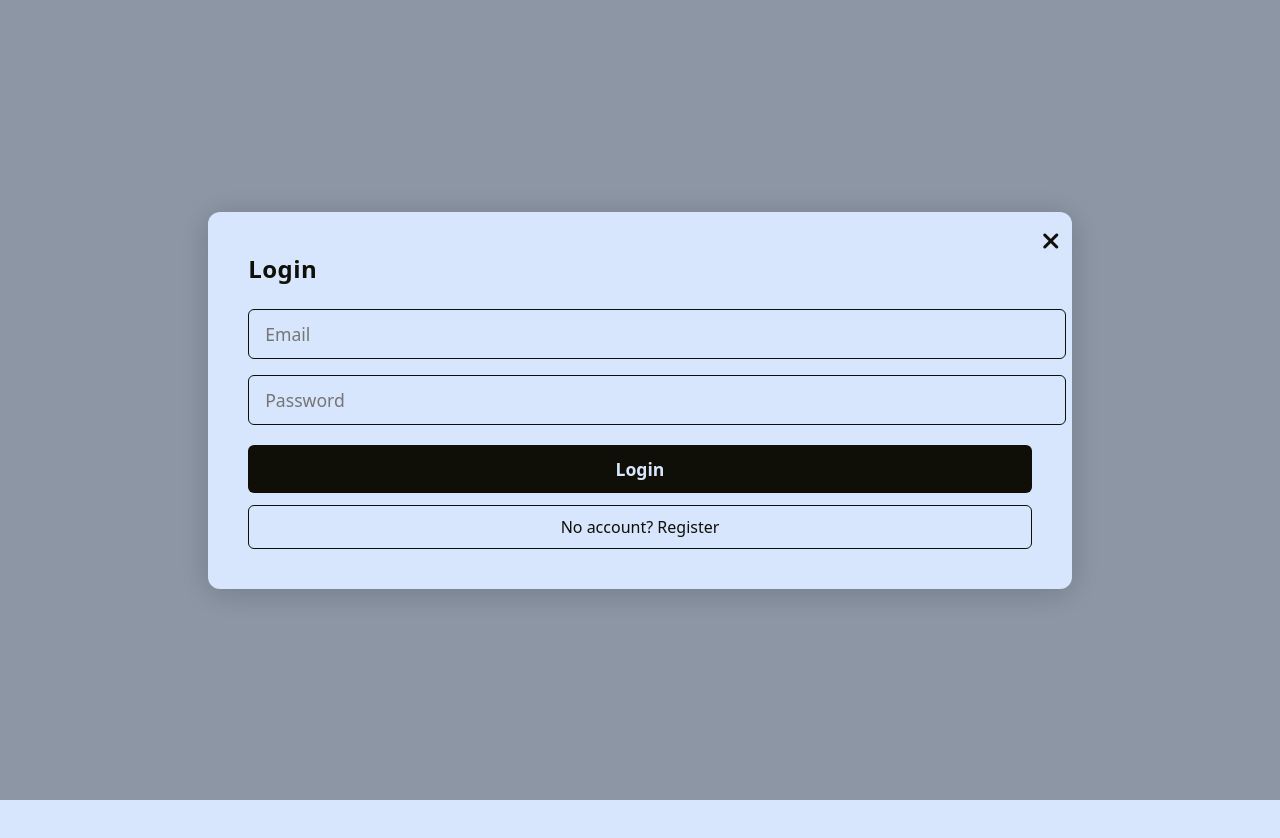
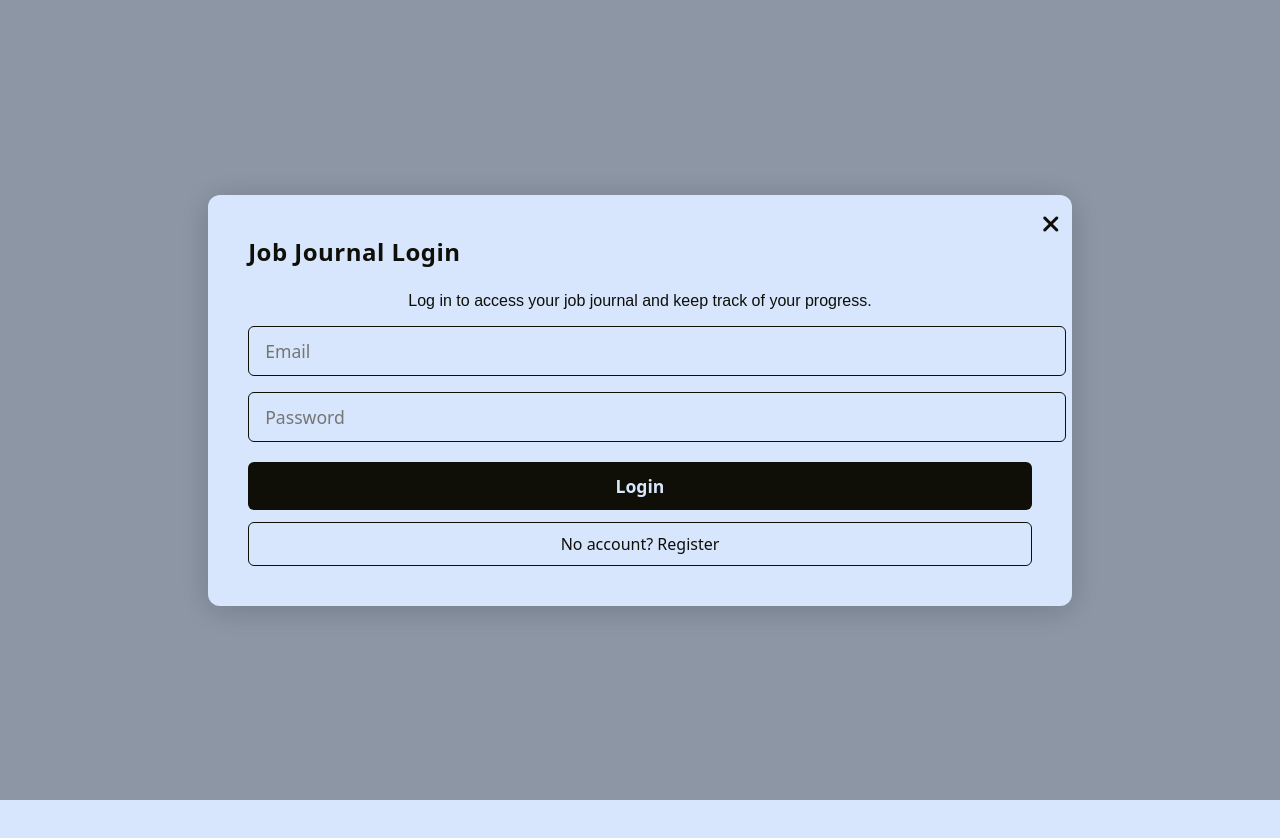
Before and after one commit to T0mmy-Pearson/reactjs-job-application-journal, a React (Vite) app: page / in a window 1280 px wide. Shown: the top 838 px of the page. Built offline with nearby package versions, Linux system fonts and the light colour scheme; no server answers; a web font is replaced by a local one.

Commit message:
feedback remplate code fixed

```diff
--- a/src/components/AuthForm.jsx
+++ b/src/components/AuthForm.jsx
@@ -46,7 +46,17 @@ export default function AuthForm({ onAuth, onClose }) {
             marginBottom: "1.5rem",
             fontWeight: 700,
             letterSpacing: "0.02em"
-          }}>{isRegister ? "Register" : "Login"}</h2>
+          }}>Job Journal {isRegister ? "Registration" : "Login"}</h2>
+          <div style={{
+            marginBottom: "1rem",
+            color: "var(--color-2)",
+            fontSize: "1rem",
+            textAlign: "center"
+          }}>
+            {isRegister
+              ? "Create a new account to save your job applications, todos, and affirmations."
+              : "Log in to access your job journal and keep track of your progress."}
+          </div>
           <input
             className="authInput"
             value={email}
--- a/src/components/FeedbackForm.jsx
+++ b/src/components/FeedbackForm.jsx
@@ -11,12 +11,15 @@ export default function FeedbackForm({ onClose }) {
     setError(null);
     emailjs.sendForm(
       "service_necz3nb",
-      "template_522nn6q",
+      "template_4zngu1b",
       form.current,
       "3-C4BaJMGBMJNwGGS"
     )
       .then(() => setSent(true))
-      .catch(() => setError("Could not send feedback. Please try again later."));
+      .catch((err) => {
+        console.error(err);
+        setError("Could not send feedback. Please try again later.");
+      });
   };
 
   if (sent) {
```
Also changed, not shown: 1 other file (tests, documents, lock files or other folders).
